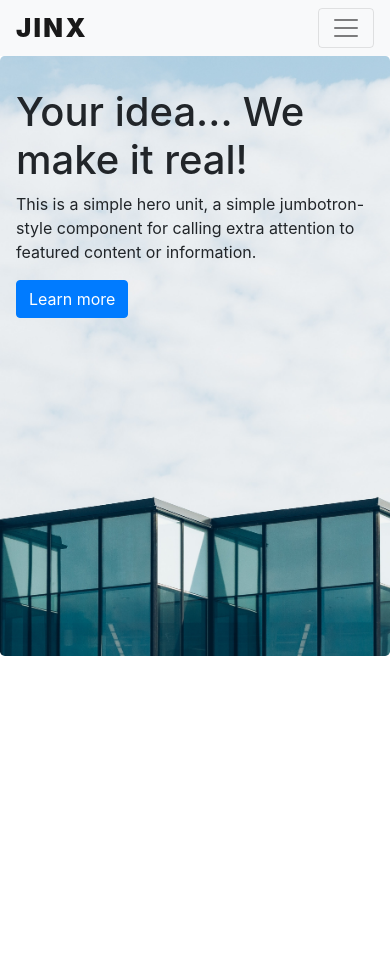
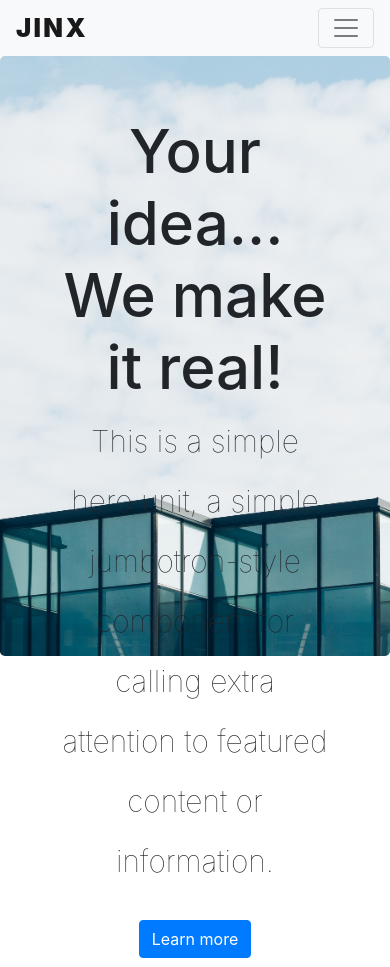
Before and after one commit to jamalamar/J, a React (Create React App) app: page / in a window 390 px wide. Before the commit the page ends 844 px from the top, so only its background shows below. Built offline with nearby package versions, Linux system fonts and the light colour scheme.

Commit message:
changed style, need fix for mobile

```diff
--- a/public/index.html
+++ b/public/index.html
@@ -6,7 +6,7 @@
     <meta name="viewport" content="width=device-width, initial-scale=1" />
     <meta name="theme-color" content="#000000" />
     <meta
-      name="Jinx"
+      name="Jinx by Jamal Amar"
       content="Tech Solutions"
     />
     <link rel="apple-touch-icon" href="logo192.png" />
--- a/src/Views/Home.js
+++ b/src/Views/Home.js
@@ -9,7 +9,7 @@ function Home () {
 	<div>
 
 		<Jumbotron style={style.header}>
-		  <h1>Your idea... We make it real!</h1>
+		  <h1 style={style.h1}>Your idea... We make it real!</h1>
 		  <p>
 		    This is a simple hero unit, a simple jumbotron-style component for calling
 		    extra attention to featured content or information.
@@ -32,6 +32,15 @@ const style = {
     backgroundPosition: 'center',
     backgroundRepeat: 'no-repeat',
     backgroundSize: 'cover',
+    textAlign: 'center',
+    fontWeight: '102',
+	lineHeight: '2',
+	padding: '15%',
+	fontSize: '30px',
+  },
+
+  h1: {
+  	fontSize: '60px',
   },
 }
 
```
